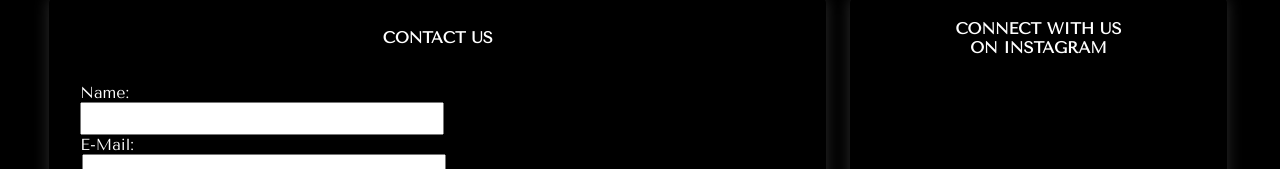
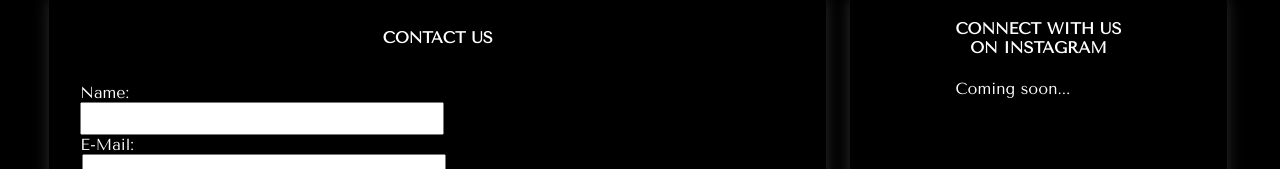
Before and after one commit to heatherndrury/bluffingmovie, a website: page client/src/support.html in a window 1280 px wide. Shown: the part 308-477 px from the top of the page. Drawn offline with Linux system fonts and the light colour scheme; files whose address does not match are found by name.

Commit message:
readme and styling updates

```diff
--- a/client/src/css/styles.css
+++ b/client/src/css/styles.css
@@ -336,6 +336,9 @@ ul > li > a {
   text-transform: uppercase;
   text-align: center;
 }
+.socials-contents {
+  color: white;
+}
 
 /*---------------ABOUT PAGE STYLING--------------------*/
 .about-title {
--- a/client/src/support.html
+++ b/client/src/support.html
@@ -76,6 +76,7 @@
         <section class="socials-container">
             <aside class="socials-sidebar">
                 <h4 class="socials-title">Connect with us<br>on Instagram</h4>
+                <p class="socials-contents">Coming soon...</p>
             </aside>
         </section>
     </div>
```
Also changed, not shown: .github/workflows/jekyll-gh-pages.yml (deleted), README.md.
